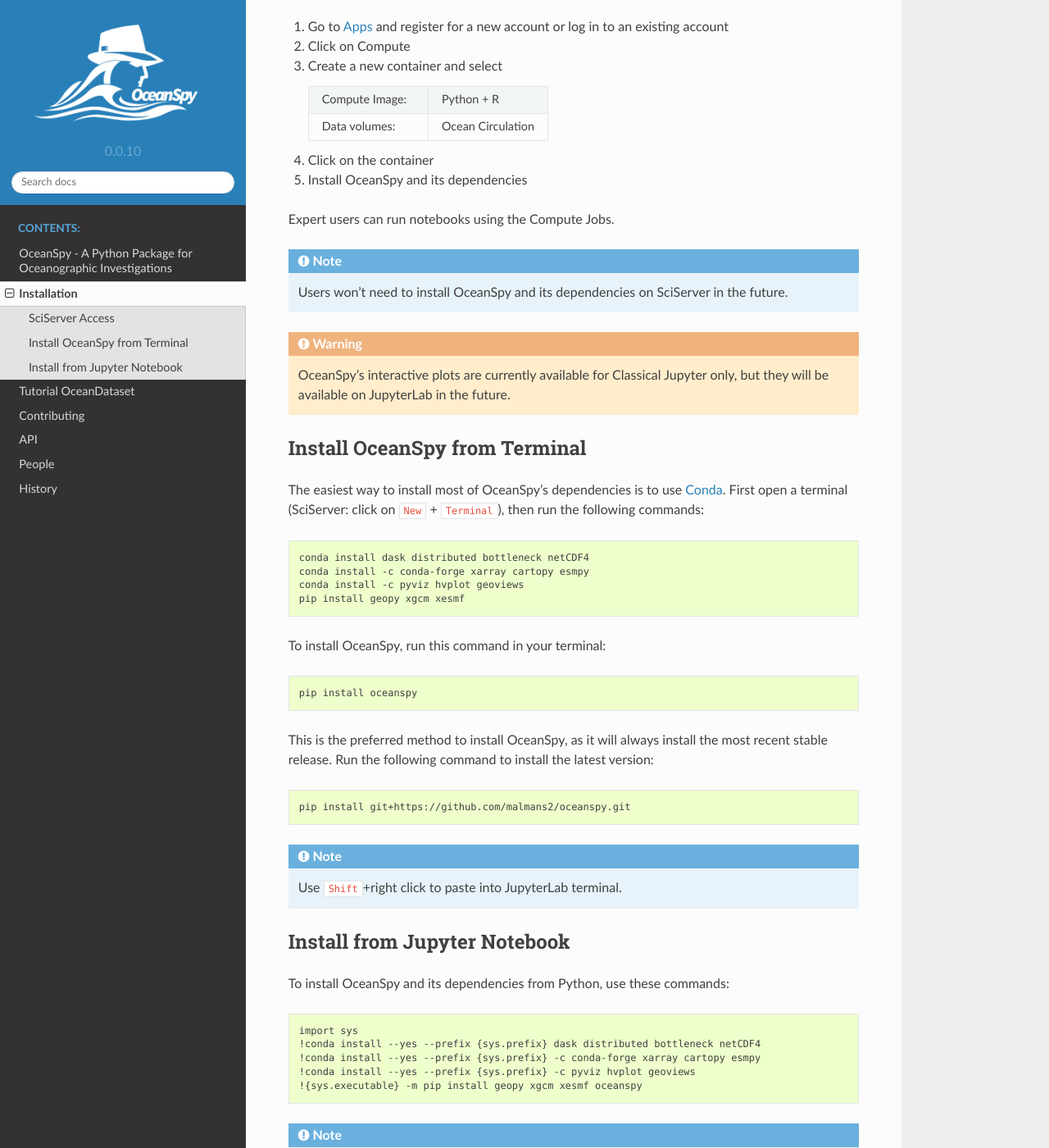
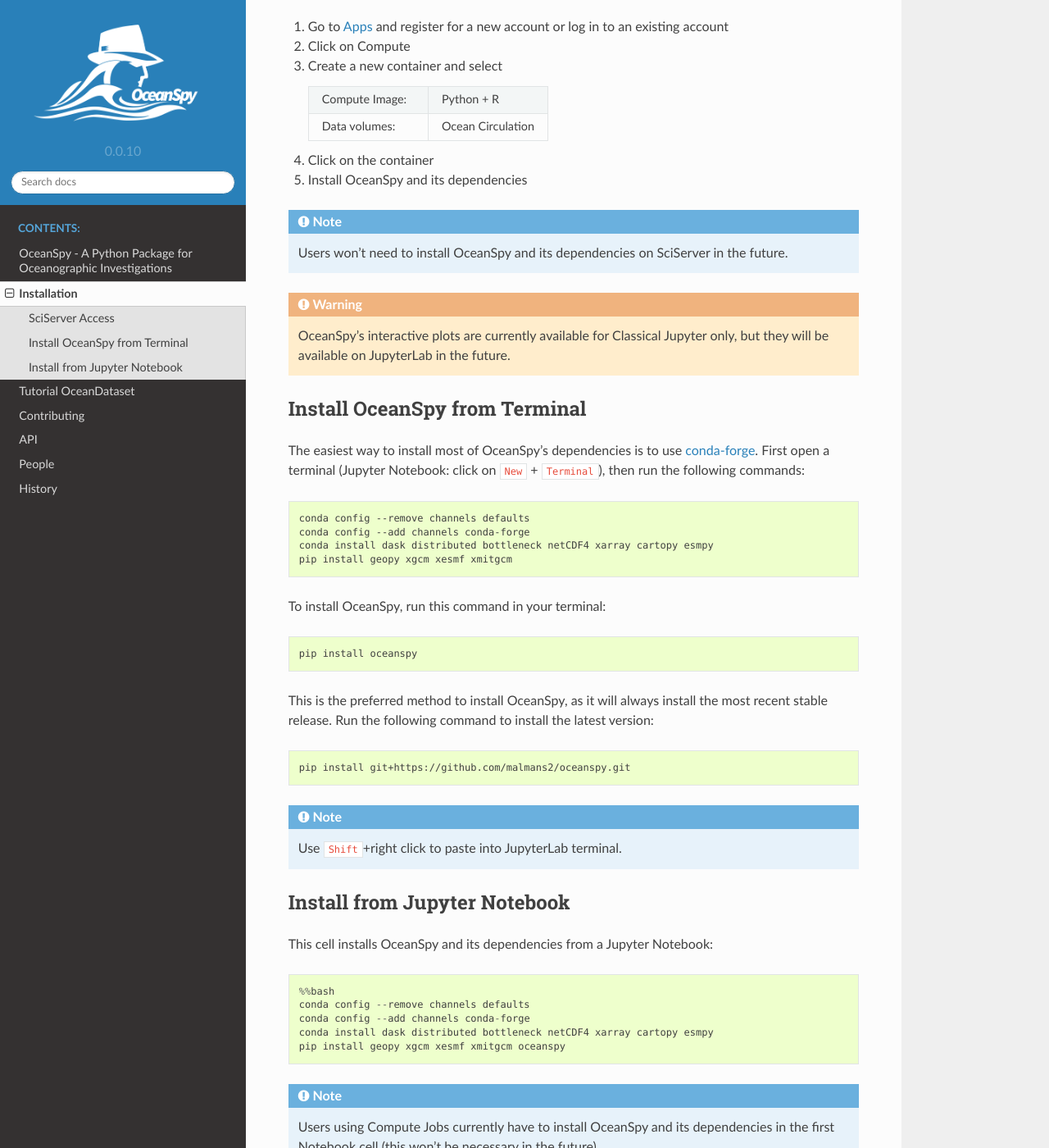
Before and after one commit to hainegroup/oceanspy, a Sphinx documentation site: the page built from docs/installation.rst, in a window 1280 px wide and 1400 px high, scrolled down 315 px. Shown: the whole window at 82% size. Built offline with Sphinx 7.4.7 and the Read the Docs theme 2.0.0, drawn with Linux system fonts in a browser that asks for light colours; pages that are not in the unit, such as notebooks, are missing from menus.

Commit message:
Update doc

```diff
--- a/docs/installation.rst
+++ b/docs/installation.rst
@@ -25,8 +25,6 @@
 4. Click on the container
 5. Install OceanSpy and its dependencies
 
-Expert users can run notebooks using the Compute Jobs.
-
 .. note::
     Users won't need to install OceanSpy and its dependencies on SciServer in the future.
 
@@ -35,15 +33,15 @@
 
 Install OceanSpy from Terminal
 ------------------------------
-The easiest way to install most of OceanSpy's dependencies is to use Conda_.
-First open a terminal (SciServer: click on ``New`` + ``Terminal``), then run the following commands:
+The easiest way to install most of OceanSpy's dependencies is to use conda-forge_.
+First open a terminal (Jupyter Notebook: click on ``New`` + ``Terminal``), then run the following commands:
 
 .. code-block:: bash
 
-    conda install dask distributed bottleneck netCDF4
-    conda install -c conda-forge xarray cartopy esmpy
-    conda install -c pyviz hvplot geoviews
-    pip install geopy xgcm xesmf
+    conda config --remove channels defaults
+    conda config --add channels conda-forge
+    conda install dask distributed bottleneck netCDF4 xarray cartopy esmpy
+    pip install geopy xgcm xesmf xmitgcm
 
 To install OceanSpy, run this command in your terminal:
 
@@ -64,13 +62,16 @@
 Install from Jupyter Notebook
 -----------------------------
 
-To install OceanSpy and its dependencies from Python, use these commands::
+This cell installs OceanSpy and its dependencies from a Jupyter Notebook:
 
-    import sys
-    !conda install --yes --prefix {sys.prefix} dask distributed bottleneck netCDF4
-    !conda install --yes --prefix {sys.prefix} -c conda-forge xarray cartopy esmpy
-    !conda install --yes --prefix {sys.prefix} -c pyviz hvplot geoviews
-    !{sys.executable} -m pip install geopy xgcm xesmf oceanspy
+.. code-block:: python
+    :class: no-execute
+
+    %%bash
+    conda config --remove channels defaults
+    conda config --add channels conda-forge
+    conda install dask distributed bottleneck netCDF4 xarray cartopy esmpy
+    pip install geopy xgcm xesmf xmitgcm oceanspy
 
 .. note::
     Users using Compute Jobs currently have to install OceanSpy and its dependencies in the first Notebook cell (this won't be necessary in the future).
@@ -78,3 +79,4 @@
 .. _SciServer: http://www.sciserver.org
 .. _Apps: https://apps.sciserver.org
 .. _Conda: https://conda.io/docs
+.. _conda-forge: https://conda-forge.org/
```
Also changed, not shown: 5 other files.
